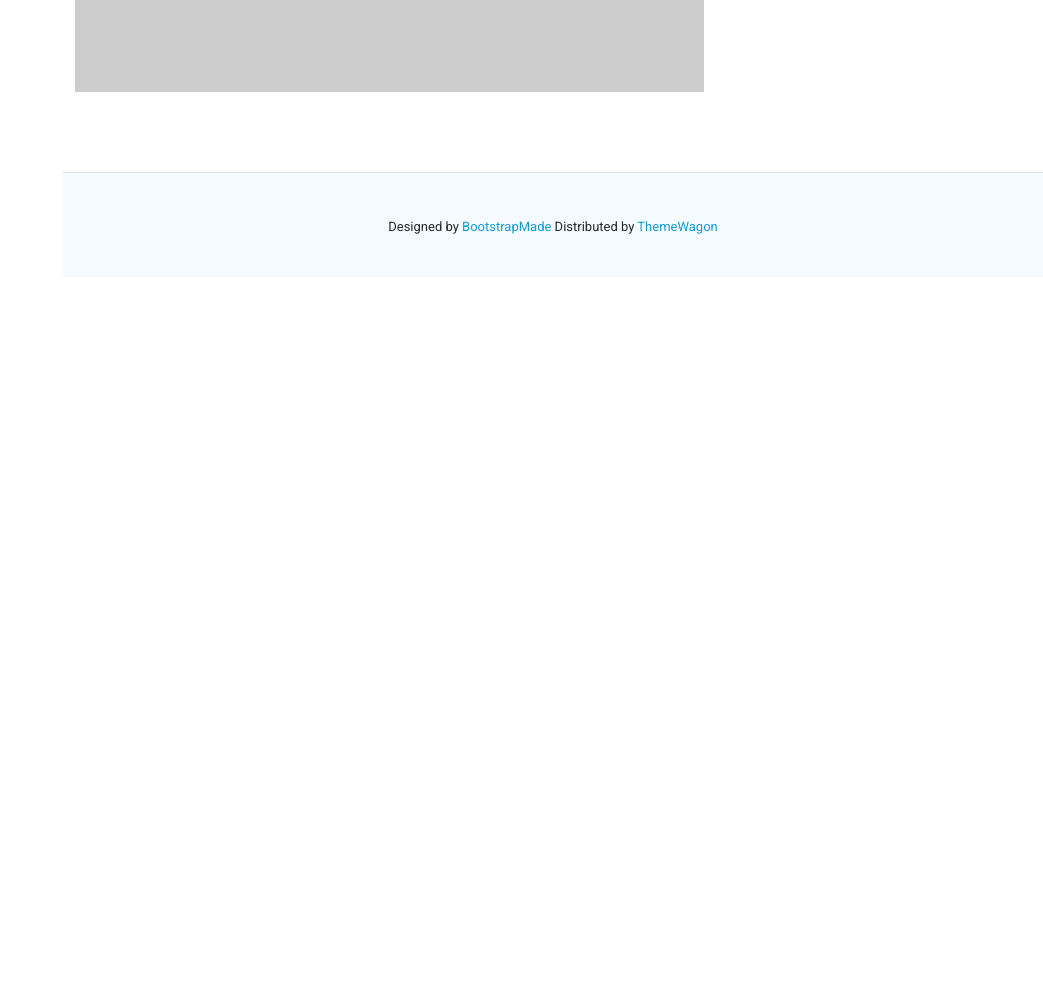
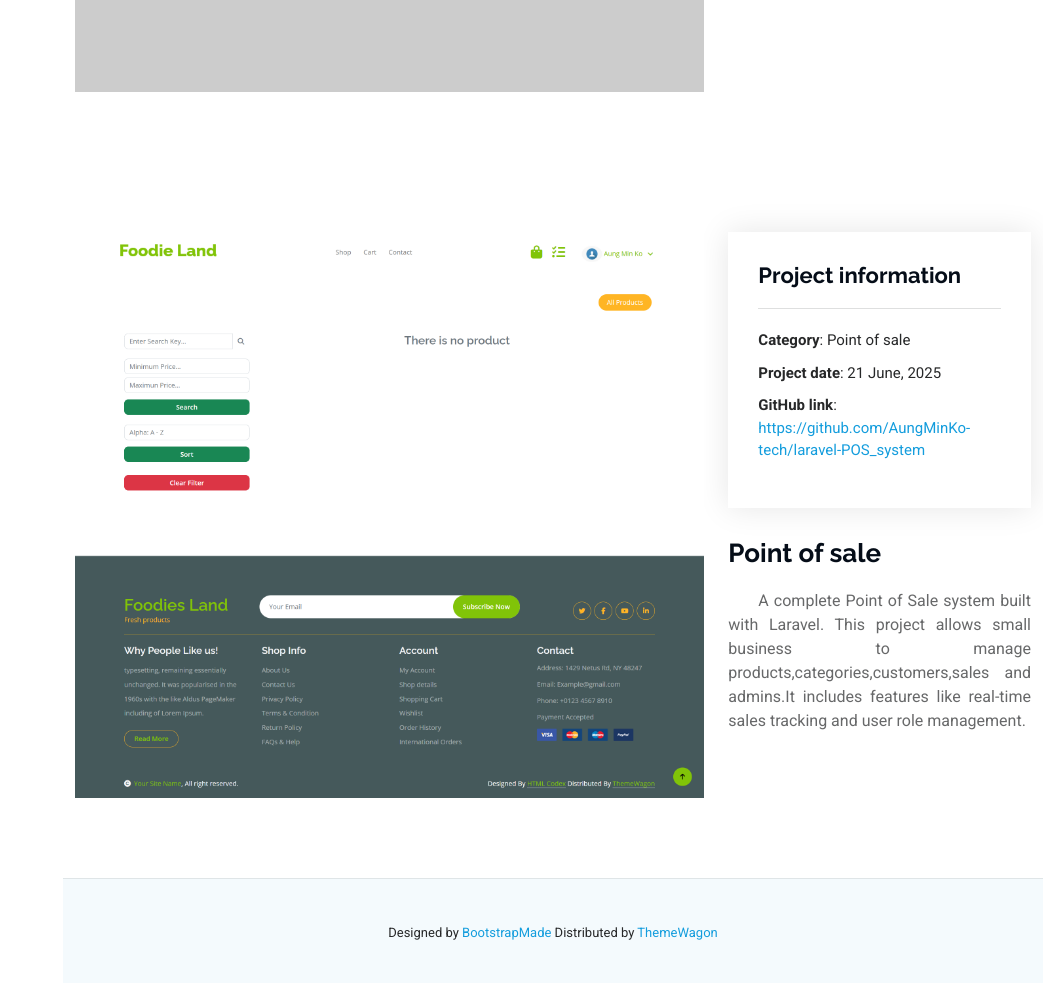
Before and after one commit to AungMinKo-tech/my_portfolio, a plain HTML site: page portfolio-details.html in a window 1280 px wide. Shown: the part 1714-2697 px from the top of the page, without its empty margins (237-1280 px from the left). Before the commit the page ends 1991 px from the top, so only its background shows below. Drawn offline with Linux system fonts and the light colour scheme.

Commit message:
Update Project

```diff
--- a/portfolio-details.html
+++ b/portfolio-details.html
@@ -138,23 +138,6 @@
 
           <div class="col-lg-8">
             <div class="portfolio-details-slider swiper init-swiper">
-
-              <!-- <script type="application/json" class="swiper-config">
-                {
-                  "loop": true,
-                  "speed": 600,
-                  "autoplay": {
-                    "delay": 5000
-                  },
-                  "slidesPerView": "auto",
-                  "pagination": {
-                    "el": ".swiper-pagination",
-                    "type": "bullets",
-                    "clickable": true
-                  }
-                }
-              </script> -->
-
               <div class="swiper-wrapper align-items-center">
 
                 <div class="swiper-slide">
@@ -180,6 +163,49 @@
               <h2>Calculator App</h2>
               <p style="text-indent: 30px; text-align: justify;">
                 This is a simple and functional Calculator App built using HTML, CSS and JavaScript. It supports basic arithmetic operations like addition, subtraction, multiplication and division. The app features a clean and responsive UI, making it easy to use on both desktop and mobile devices. Through this project, I practiced DOM manipulation, event handling and JavaScript logic, which strengthened my front-end development skills.
+              </p>
+            </div>
+          </div>
+
+        </div>
+
+      </div>
+
+    </section><!-- /Portfolio Details Section -->
+
+    <section id="portfolio-details" class="portfolio-details section">
+
+      <div class="container" data-aos="fade-up" data-aos-delay="100">
+
+        <div class="row gy-4">
+
+          <div class="col-lg-8">
+            <div class="portfolio-details-slider swiper init-swiper">
+              <div class="swiper-wrapper align-items-center">
+
+                <div class="swiper-slide">
+                  <img src="assets/img/portfolio/posUser.png" alt="">
+                </div>
+
+              </div>
+              <div class="swiper-pagination"></div>
+            </div>
+          </div>
+
+          <div class="col-lg-4" id="pointofsale">
+            <div class="portfolio-info" data-aos="fade-up" data-aos-delay="200">
+              <h3>Project information</h3>
+              <ul>
+                <li><strong>Category</strong>: Point of sale</li>
+                <!-- <li><strong>Client</strong>: ASU Company</li> -->
+                <li><strong>Project date</strong>: 21 June, 2025</li>
+                <li><strong>GitHub link</strong>: <a href="https://github.com/AungMinKo-tech/laravel-POS_system">https://github.com/AungMinKo-tech/laravel-POS_system</a></li>
+              </ul>
+            </div>
+            <div class="portfolio-description" data-aos="fade-up" data-aos-delay="300">
+              <h2>Point of sale</h2>
+              <p style="text-indent: 30px; text-align: justify;">
+                A complete Point of Sale system built with Laravel. This project allows small business to manage products,categories,customers,sales and admins.It includes features like real-time sales tracking and user role management.
               </p>
             </div>
           </div>
```
Also changed, not shown: index.html (+11 -0 lines), assets/img/portfolio/posAdmin.png (added), assets/img/portfolio/posUser.png (added).
